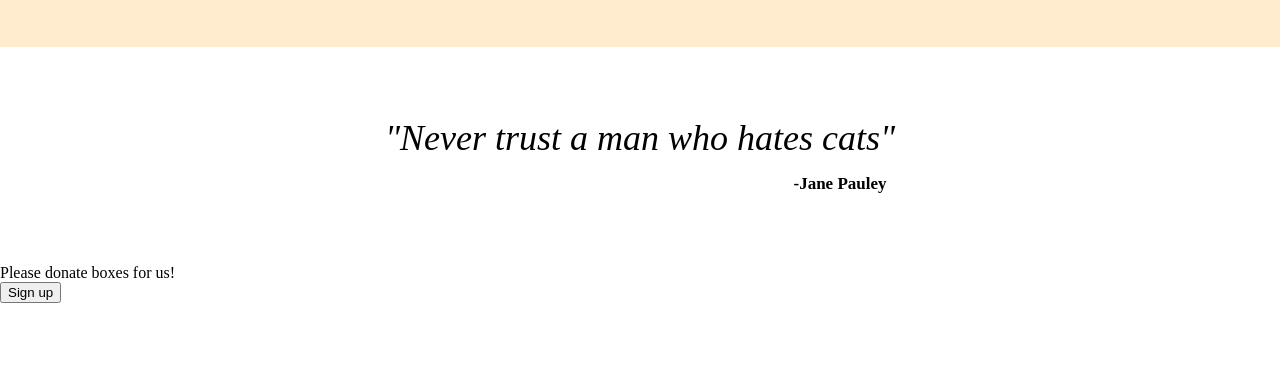
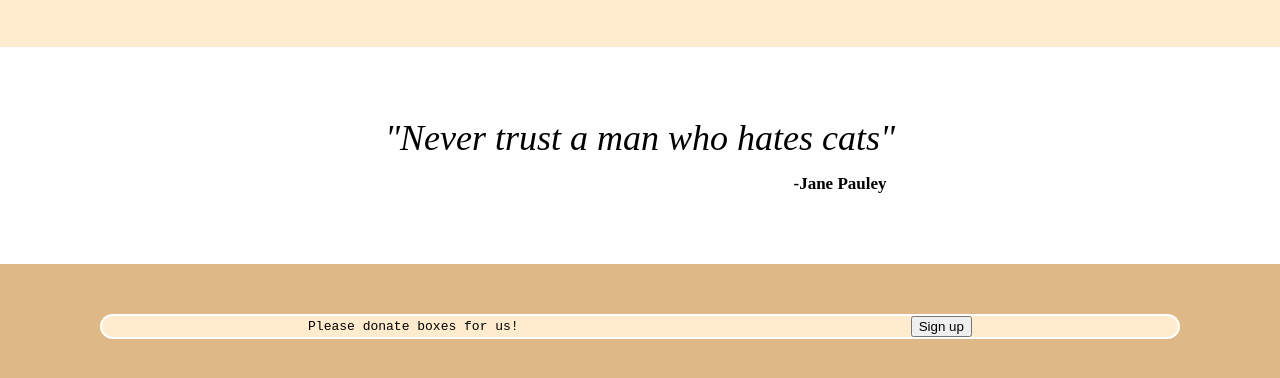
Before and after one commit to yhKim99/landing-page, a plain HTML site: page index.html in a window 1280 px wide. Shown: the part 670-1048 px from the top of the page. Before the commit the page ends 973 px from the top, so only its background shows below. Drawn offline with Linux system fonts and the light colour scheme.

Commit message:
Add background and change the font style

```diff
--- a/style.css
+++ b/style.css
@@ -163,3 +163,25 @@ a {
     margin-left: 200px;
     padding-left: 200px;
 }
+
+/* Style the body 4 */
+.body4 {
+    background: burlywood;
+    padding: 50px;
+}
+
+.body4-box {
+    background: blanchedalmond;
+    margin: 0px 50px;
+    border: 2px solid white;
+    border-radius: 25px;
+    padding: 0px 10px;
+    display: flex;
+    justify-content: space-around;
+    align-items: center;
+    font-family: monospace;
+}
+
+.body4-text p {
+    margin: 10px;
+}
```
